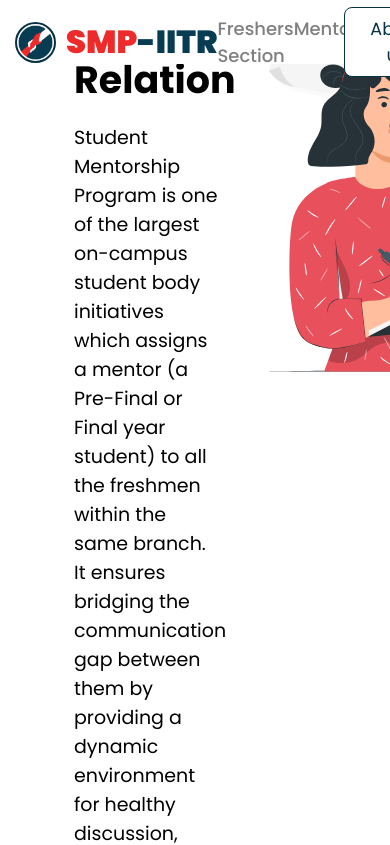
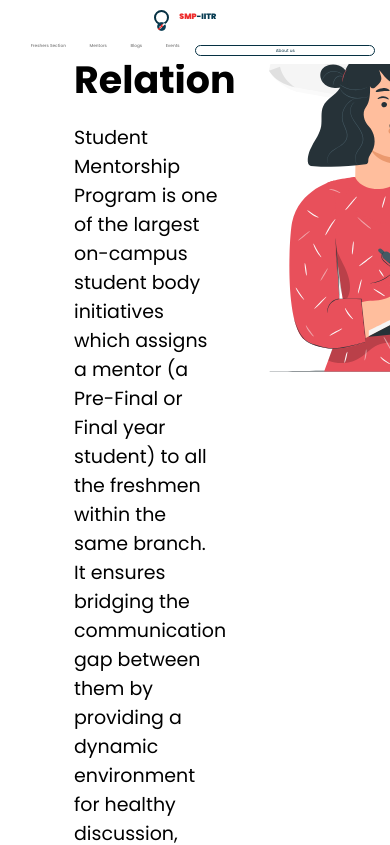
Before and after one commit to Student-Mentorship-Programme/smp-main, a Next.js app: page / in a window 390 px wide. Shown: the top 845 px of the page. Built offline with nearby package versions, Linux system fonts and the light colour scheme.

Commit message:
made it desktop responsive and added transition

```diff
--- a/src/_components/common/Navbar/Navbar.module.css
+++ b/src/_components/common/Navbar/Navbar.module.css
@@ -14,6 +14,7 @@
 .navbar_main_left {
     display: flex;
     align-items: center;
+    margin-right: 5vw;
 }
 
 .img_holder_navbar {
@@ -21,8 +22,8 @@
     padding: 1px;
     border: 2px solid #063143;
     border-radius: 100%;
-    height: 35px;
-    width: 35px;
+    width: 2.3vw;
+    height: 2.3vw;
 }
 .img_holder_navbar img{
     height: 100%;
@@ -30,7 +31,7 @@
 }
 
 .smp_heading_navbar {
-    font-size: 32px;
+    font-size: 2vw;
     font-weight: 900;
     display: flex;
     align-items: center;
@@ -47,10 +48,10 @@
 
 .navbar_main_right {
     display: flex;
-    justify-content: space-between;
+    justify-content: flex-end;
     align-items: center;
     font-weight: 500;
-    width: 47%;
+
 }
 
 .active_option {
@@ -67,13 +68,16 @@
     justify-content: space-between;
     list-style-type: none;
     width: 75%;
-    font-size: 18px;
+    font-size: 1.1vw;
+    padding-right: 2vw;
 }
 
 .navbar_main_right ul li a {
     text-decoration: none;
     color: inherit;
     font-weight: 500;
+    padding-left: 2vw;
+    white-space: nowrap;
     /* color: rgb(255, 255, 255, 0.5); */
     /* color: rgba(0, 0, 0, 0.5); */
 }
@@ -82,9 +86,12 @@
     background-color: #ffffff;
     color: #063143;
     border: 1px solid #063143;
-    padding: 8px 25px;
-    font-size: 1.1rem;
+    padding: 0.3vw 1.5vw;
+    font-size: 1.1vw;
+    white-space: nowrap;
     border-radius: 8px;
+    transition: background-color 0.4s ease-in-out, color 0.4s ease-in-out;
+
 }
 
 .navbar_main_right button:hover {
@@ -94,5 +101,26 @@
 }
 
 @media screen and (max-width:576px) {
+    .navbar_main {
+        flex-direction: column;
+        padding-top: 10px;
+    }
 
+    .navbar_main_left {
+        margin-bottom: 10px;
+    }
+
+    .navbar_main_right {
+        width: 100%;
+    }
+
+    .navbar_main_right ul {
+        width: 100%;
+        justify-content: space-around;
+    }
+
+    .navbar_main_right button {
+        margin-top: 10px;
+        width: 100%;
+    }
 }
```
